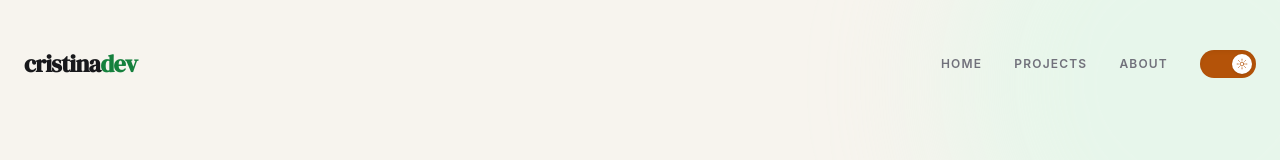
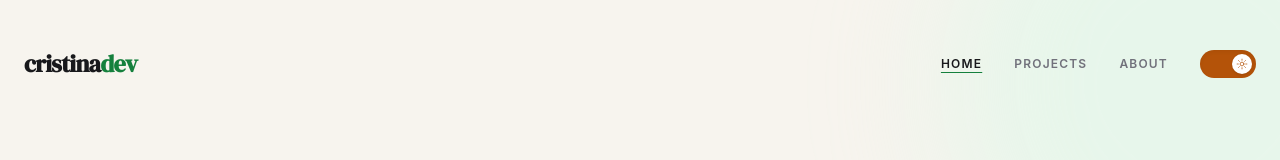
Before and after one commit to cristinambdev/portfolio, a React (Vite) app: page / in a window 1280 px wide. Shown: the top 160 px of the page. Built offline with nearby package versions, Linux system fonts and the light colour scheme.

Commit message:
Highlight and underline active nav link

```diff
--- a/src/components/Navbar.tsx
+++ b/src/components/Navbar.tsx
@@ -11,7 +11,8 @@ export default function Navbar() {
       {/* Navigation */}
       <div className="flex items-center gap-8">
         <nav className="hidden md:flex gap-8 text-xs font-semibold tracking-widest text-zinc-500 uppercase">
-<a href="#" className="hover:text-zinc-900 hover:underline underline-offset-4 decoration-brand-green transition-all">Home</a>
+
+          <a href="#" className="text-zinc-900 underline hover:text-zinc-900 hover:underline underline-offset-4 decoration-brand-green transition-all">Home</a>
           <a href="#" className="hover:text-zinc-900 hover:underline underline-offset-4 decoration-zinc-900 transition-all">Projects</a>
           <a href="#" className="hover:text-zinc-900 hover:underline underline-offset-4 decoration-zinc-900 transition-all">About</a>
         </nav>
```
